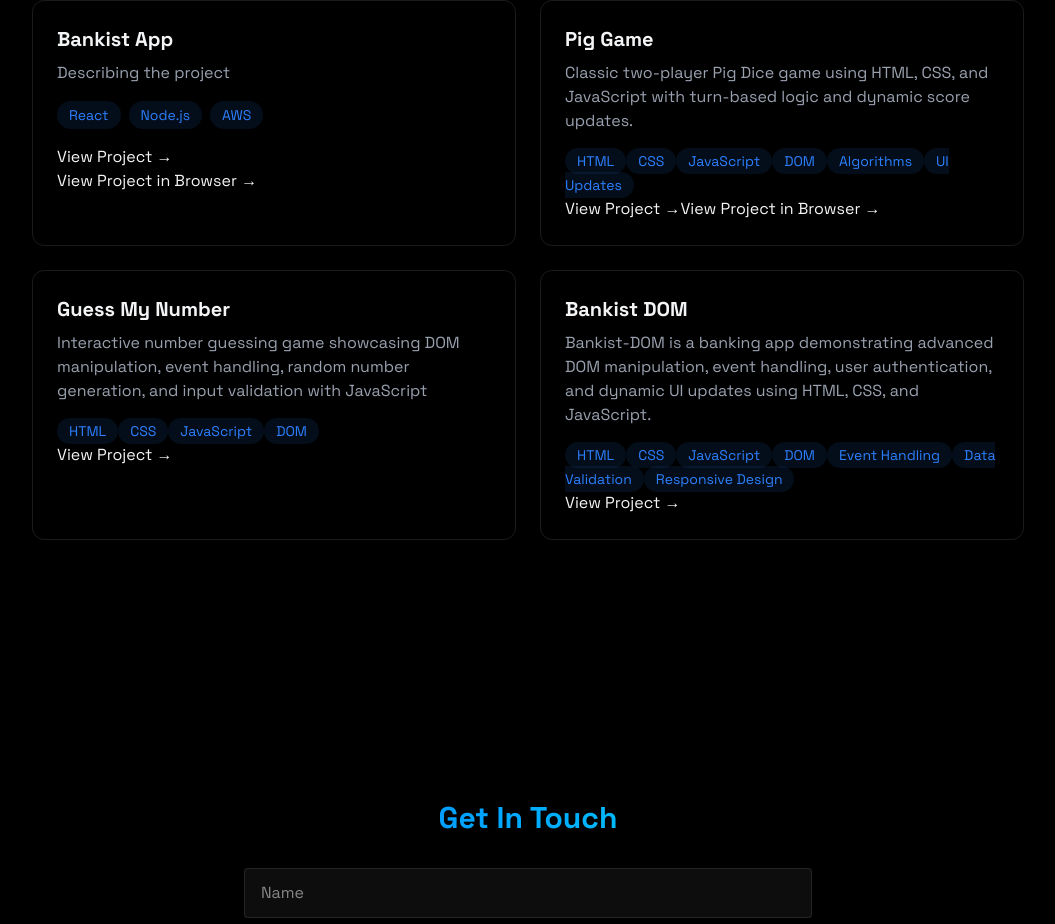
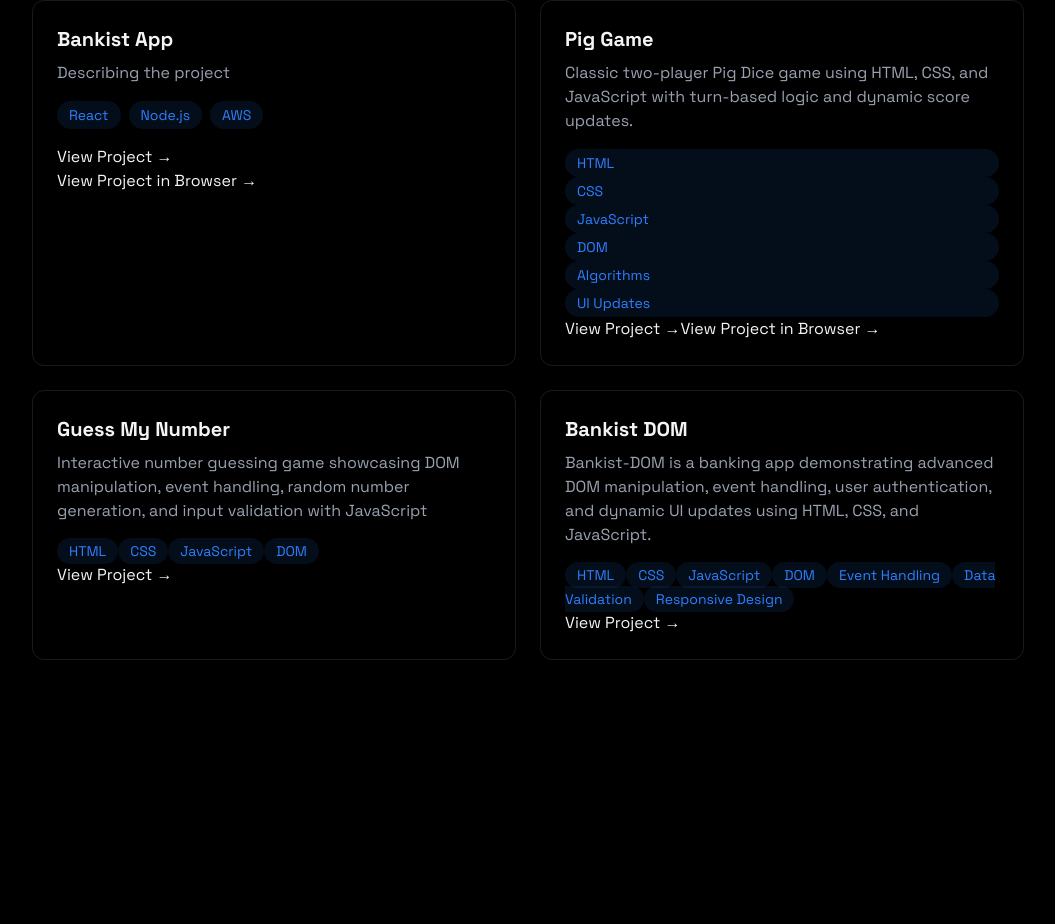
Before and after one commit to DaielCode/Daniel-portfolio, a React (Vite) app: page / in a window 1280 px wide. Shown: the part 2048-2972 px from the top of the page, without its empty margins (112-1167 px from the left). Built offline with nearby package versions, Linux system fonts and the light colour scheme.

Commit message:
New form

```diff
--- a/src/components/Projects.jsx
+++ b/src/components/Projects.jsx
@@ -141,7 +141,7 @@ export const Projects = () => {
                   <span
                     key={key}
                     className="bg-blue-500/10 text-blue-500 py-1 px-3 rounded-full text-sm hover:bg-blue-500/20
-                                    hover:shadow-[0_2px_8px_rgba(59,130,246,0.2)] transition
+                                    hover:shadow-[0_2px_8px_rgba(59,130,246,0.2)] transition  flex flex-wrap gap-2
                     "
                   >
                     {tech}
```
